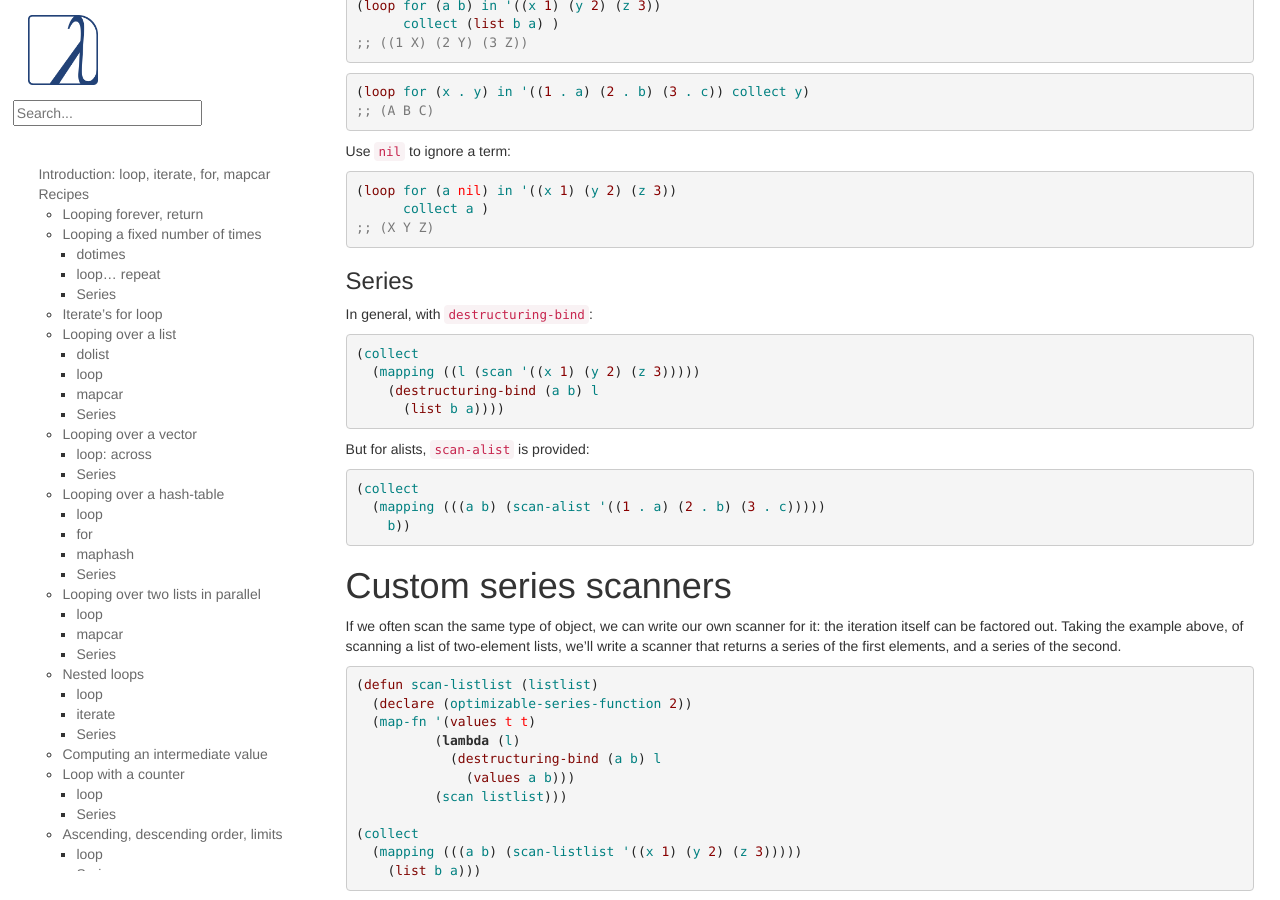
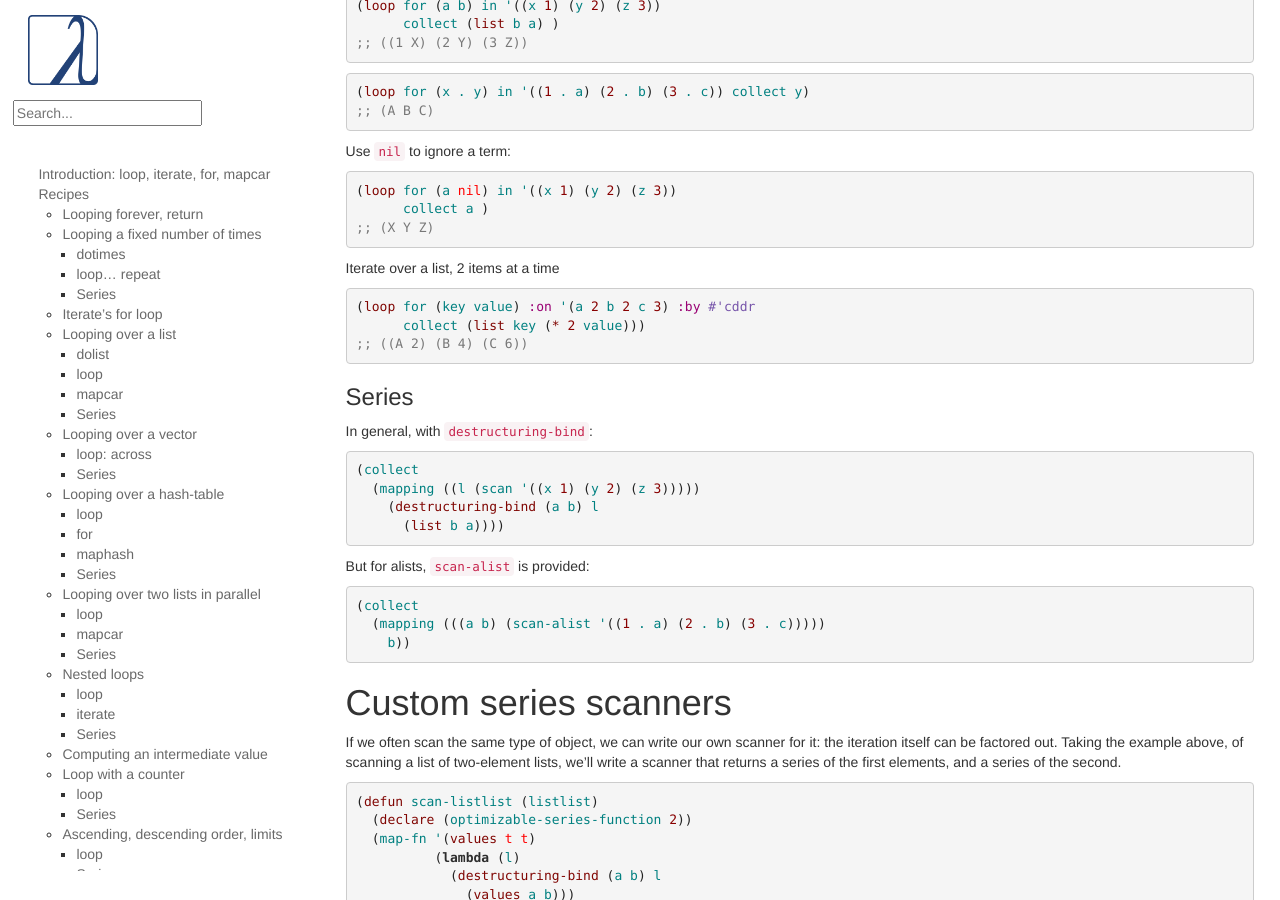
Before and after one commit to LispCookbook/cl-cookbook, a Jekyll site: the page built from iteration.md, in a window 1280 px wide and 900 px high, scrolled down 14047 px. Built offline with Jekyll 4.4.1, drawn with Linux system fonts in a browser that asks for light colours.

Commit message:
add how to loop over a list 2-by-2

```diff
--- a/iteration.md
+++ b/iteration.md
@@ -874,6 +874,13 @@ Use `nil` to ignore a term:
 ;; (X Y Z)
 ~~~
 
+Iterate over a list, 2 items at a time
+~~~lisp
+(loop for (key value) :on '(a 2 b 2 c 3) :by #'cddr
+      collect (list key (* 2 value)))
+;; ((A 2) (B 4) (C 6))
+~~~
+
 ### Series
 In general, with `destructuring-bind`:
 ~~~lisp
```
